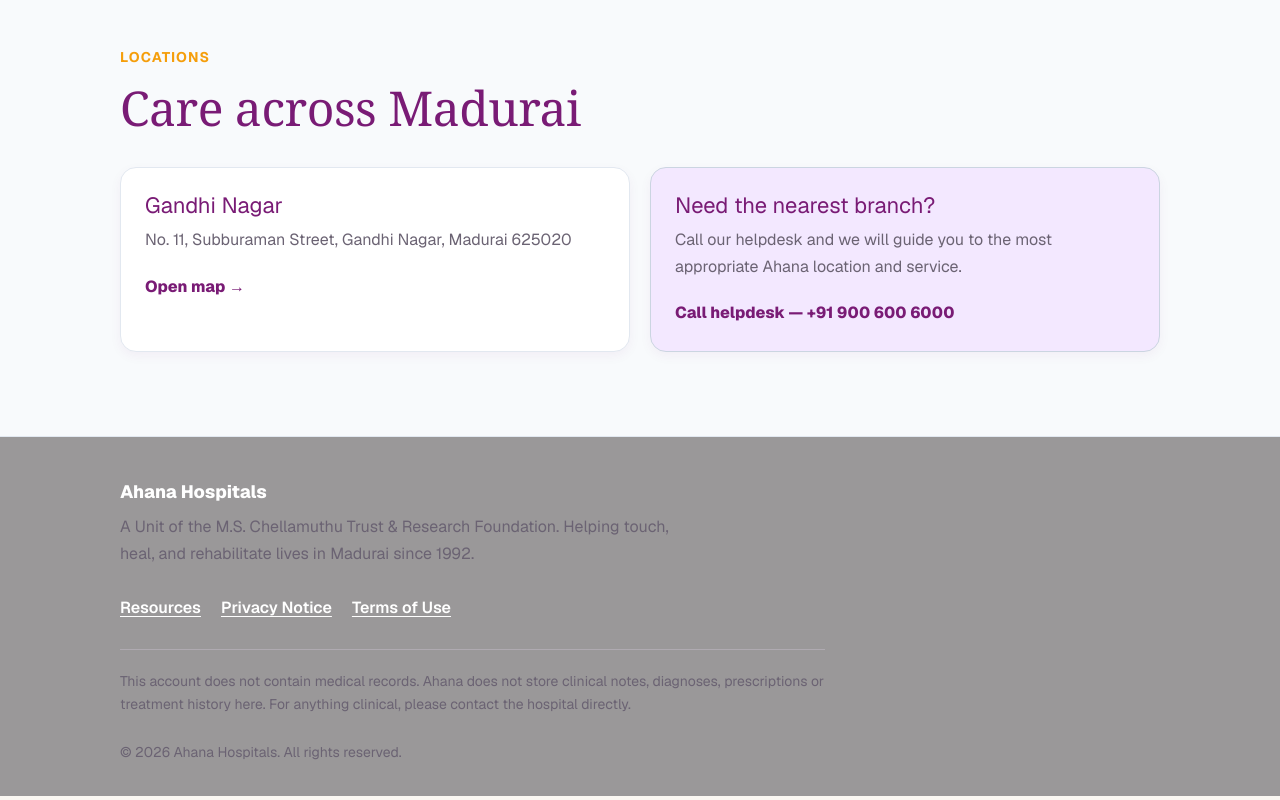
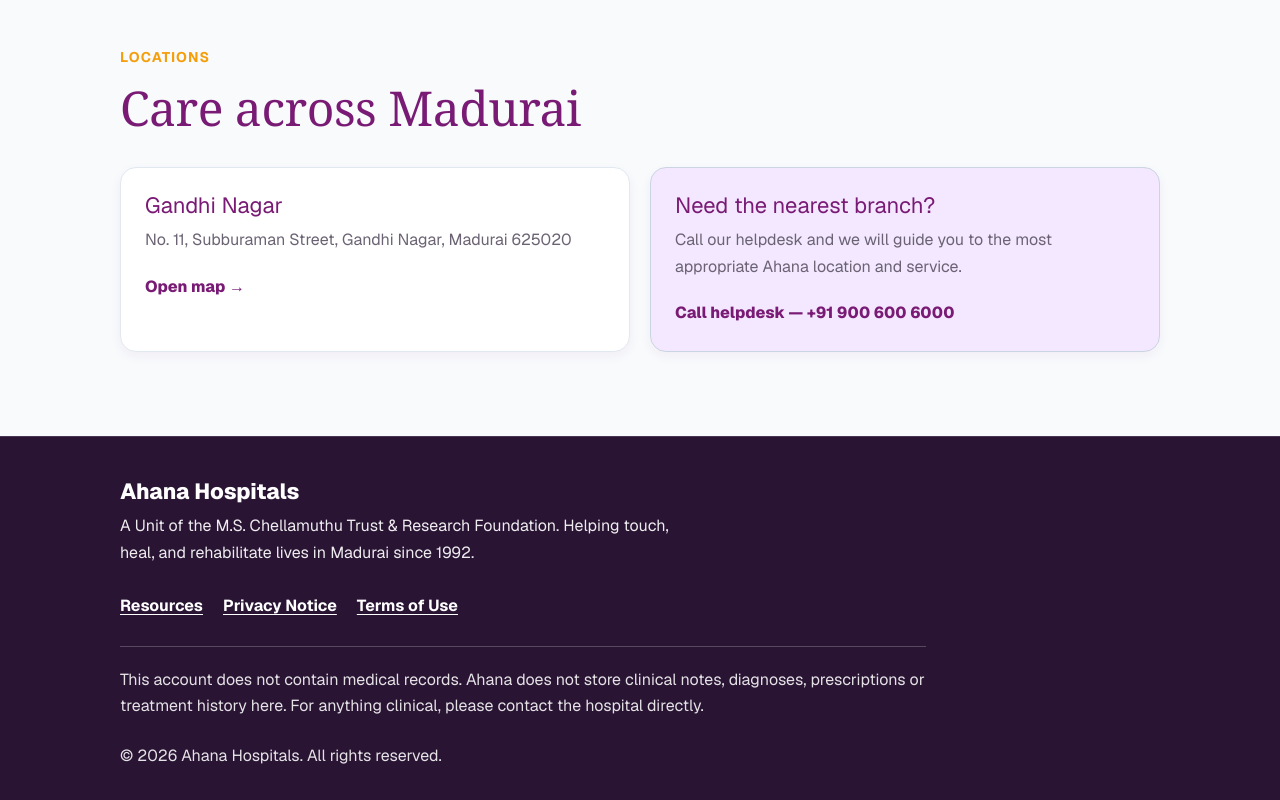
Before and after one commit to exadreamsllc/ahanahospitals, a Next.js app: page /tenants/1 in a window 1280 px wide. Shown: the part 6342-7142 px from the top of the page. Built offline with nearby package versions, Linux system fonts and the light colour scheme; no server answers.

Commit message:
Match footer styling to header ribbon

```diff
--- a/components/layout/AppFooter.module.css
+++ b/components/layout/AppFooter.module.css
@@ -1,6 +1,6 @@
 .footer {
-  background: rgba(11, 8, 19, 0.4);
-  border-top: 1px solid var(--ahana-border);
+  background: #291434;
+  border-top: 1px solid rgba(255, 255, 255, 0.14);
   color: #ffffff;
   margin-top: auto;
   padding: var(--ahana-space-10) 0 var(--ahana-space-8);
@@ -13,14 +13,18 @@
 
 .brandName {
   display: block;
-  font-size: var(--ahana-font-size-lg);
+  color: #ffffff;
+  font-size: var(--ahana-font-size-xl);
   font-weight: 800;
+  line-height: 1.3;
   margin-bottom: var(--ahana-space-2);
 }
 
 .tagline {
   margin: 0;
-  color: var(--ahana-muted);
+  color: rgba(255, 255, 255, 0.92);
+  font-size: var(--ahana-font-size-base);
+  line-height: 1.65;
   max-width: 52ch;
 }
 
@@ -35,7 +39,9 @@
 
 .link {
   color: #ffffff;
-  font-weight: 600;
+  font-size: var(--ahana-font-size-base);
+  font-weight: 700;
+  line-height: 1.5;
   text-decoration: underline;
   text-underline-offset: 3px;
   display: inline-block;
@@ -43,7 +49,8 @@
 }
 
 .link:hover {
-  color: var(--ahana-lavender);
+  color: #ffffff;
+  text-decoration-thickness: 2px;
 }
 
 .link:focus-visible {
@@ -53,16 +60,18 @@
 }
 
 .boundary {
-  border-top: 1px solid rgba(233, 224, 247, 0.25);
+  border-top: 1px solid rgba(255, 255, 255, 0.22);
   padding-top: var(--ahana-space-5);
-  color: var(--ahana-muted);
-  font-size: var(--ahana-font-size-sm);
+  color: rgba(255, 255, 255, 0.88);
+  font-size: var(--ahana-font-size-base);
+  line-height: 1.65;
   max-width: 76ch;
   margin: 0;
 }
 
 .copyright {
   margin: 0;
-  color: var(--ahana-muted);
-  font-size: var(--ahana-font-size-sm);
+  color: rgba(255, 255, 255, 0.88);
+  font-size: var(--ahana-font-size-base);
+  line-height: 1.5;
 }
```
